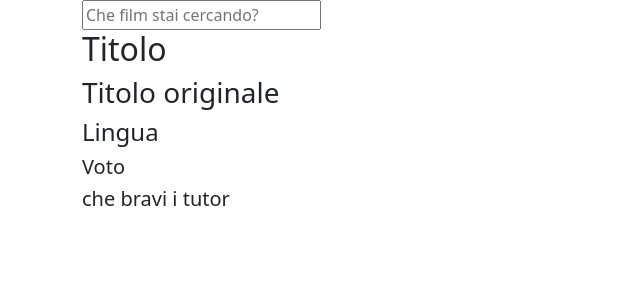
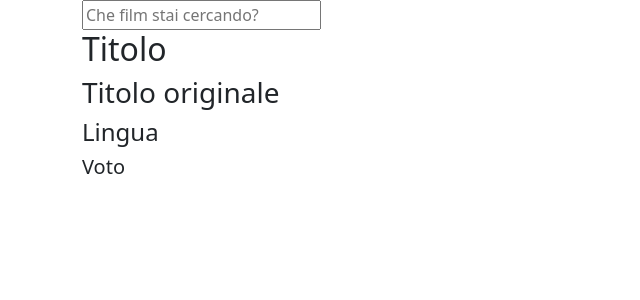
Before and after one commit to RavgaCode/vue-boolflix, a Vue app: page / in a window 1280 px wide. Shown: the top 300 px of the page, without its empty margins (0-640 px from the left). Built offline with nearby package versions, Linux system fonts and the light colour scheme.

Commit message:
repo fix

```diff
--- a/src/components/MainContent.vue
+++ b/src/components/MainContent.vue
@@ -10,7 +10,6 @@
           <h3>Titolo originale</h3>
           <h4>Lingua</h4>
           <h5>Voto</h5>
-          <h5>che bravi i tutor</h5>
         </div>
       </div>
     </div>
```
